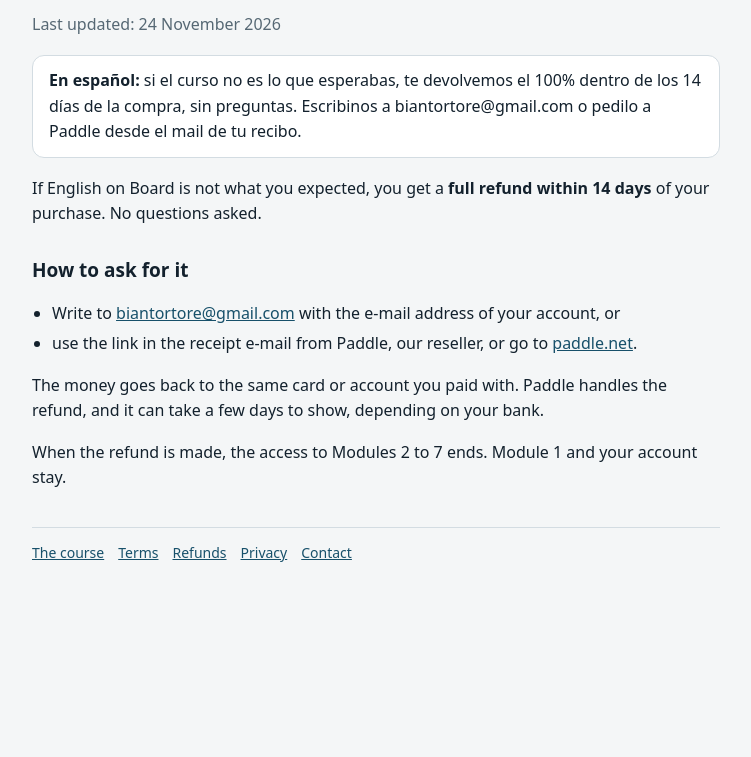
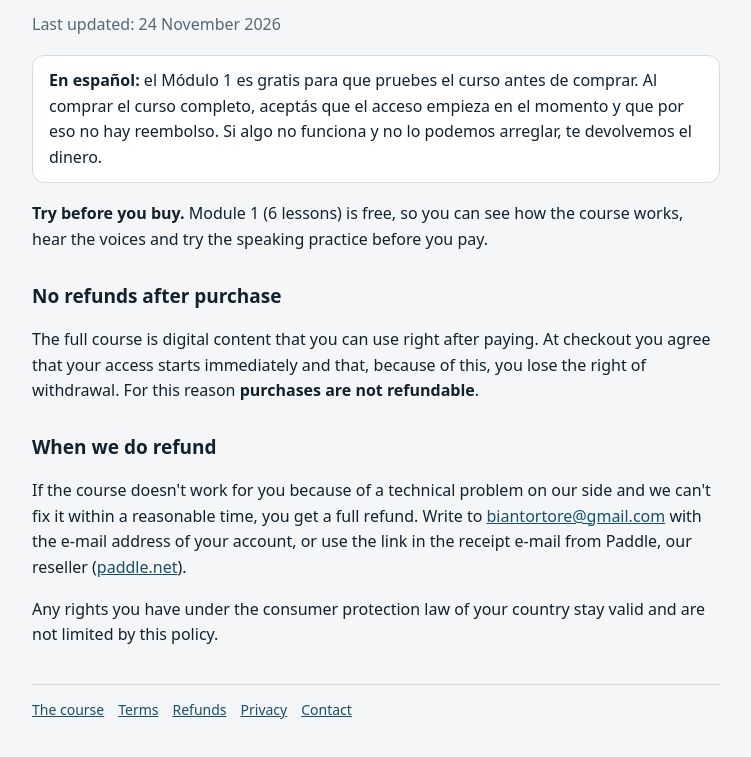
Before and after one commit to BiancaTortore/EnglishOnBoard, a plain HTML site: page refunds.html in a window 1280 px wide. Shown: the part 103-860 px from the top of the page, without its empty margins (264-1015 px from the left). Before the commit the page ends 800 px from the top, so only its background shows below. Drawn offline with Linux system fonts and the light colour scheme.

Commit message:
Sin reembolso después de la compra (Módulo 1 gratis como prueba); vendedora en Berlín
Co-Authored-By: Claude Opus 5.5 <noreply@anthropic.com>
Claude-Session: https://claude.ai/code/session_018u3t25bweqwpRuYCJD9QrU

```diff
--- a/refunds.html
+++ b/refunds.html
@@ -31,15 +31,13 @@ nav.legal{display:flex;gap:14px;flex-wrap:wrap;margin-top:36px;padding-top:14px;
 <p class="brand">ChartroomLab · English on Board</p>
 <h1>Refund policy</h1>
 <p class="mu">Last updated: 24 November 2026</p>
-<div class="es"><b>En español:</b> si el curso no es lo que esperabas, te devolvemos el 100% dentro de los 14 días de la compra, sin preguntas. Escribinos a biantortore@gmail.com o pedilo a Paddle desde el mail de tu recibo.</div>
-<p>If English on Board is not what you expected, you get a <b>full refund within 14 days</b> of your purchase. No questions asked.</p>
-<h2>How to ask for it</h2>
-<ul>
-  <li>Write to <a href="mailto:biantortore@gmail.com">biantortore@gmail.com</a> with the e-mail address of your account, or</li>
-  <li>use the link in the receipt e-mail from Paddle, our reseller, or go to <a href="https://paddle.net" target="_blank" rel="noopener">paddle.net</a>.</li>
-</ul>
-<p>The money goes back to the same card or account you paid with. Paddle handles the refund, and it can take a few days to show, depending on your bank.</p>
-<p>When the refund is made, the access to Modules 2 to 7 ends. Module 1 and your account stay.</p>
+<div class="es"><b>En español:</b> el Módulo 1 es gratis para que pruebes el curso antes de comprar. Al comprar el curso completo, aceptás que el acceso empieza en el momento y que por eso no hay reembolso. Si algo no funciona y no lo podemos arreglar, te devolvemos el dinero.</div>
+<p><b>Try before you buy.</b> Module 1 (6 lessons) is free, so you can see how the course works, hear the voices and try the speaking practice before you pay.</p>
+<h2>No refunds after purchase</h2>
+<p>The full course is digital content that you can use right after paying. At checkout you agree that your access starts immediately and that, because of this, you lose the right of withdrawal. For this reason <b>purchases are not refundable</b>.</p>
+<h2>When we do refund</h2>
+<p>If the course doesn't work for you because of a technical problem on our side and we can't fix it within a reasonable time, you get a full refund. Write to <a href="mailto:biantortore@gmail.com">biantortore@gmail.com</a> with the e-mail address of your account, or use the link in the receipt e-mail from Paddle, our reseller (<a href="https://paddle.net" target="_blank" rel="noopener">paddle.net</a>).</p>
+<p>Any rights you have under the consumer protection law of your country stay valid and are not limited by this policy.</p>
 <nav class="legal"><a href="/course">The course</a><a href="/terms">Terms</a><a href="/refunds">Refunds</a><a href="/privacy">Privacy</a><a href="mailto:biantortore@gmail.com">Contact</a></nav>
 </main>
 </body>
```
Also changed, not shown: course.html (+1 -1 lines), terms.html (+4 -4 lines), 1 other file.
